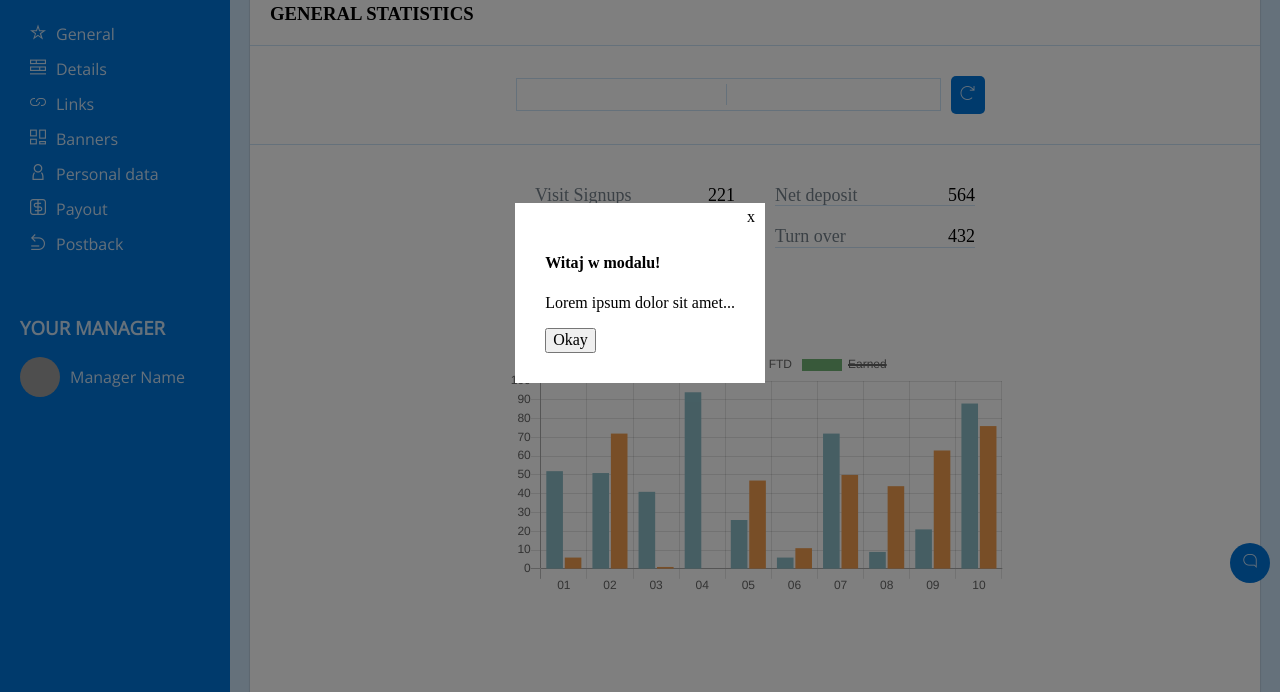
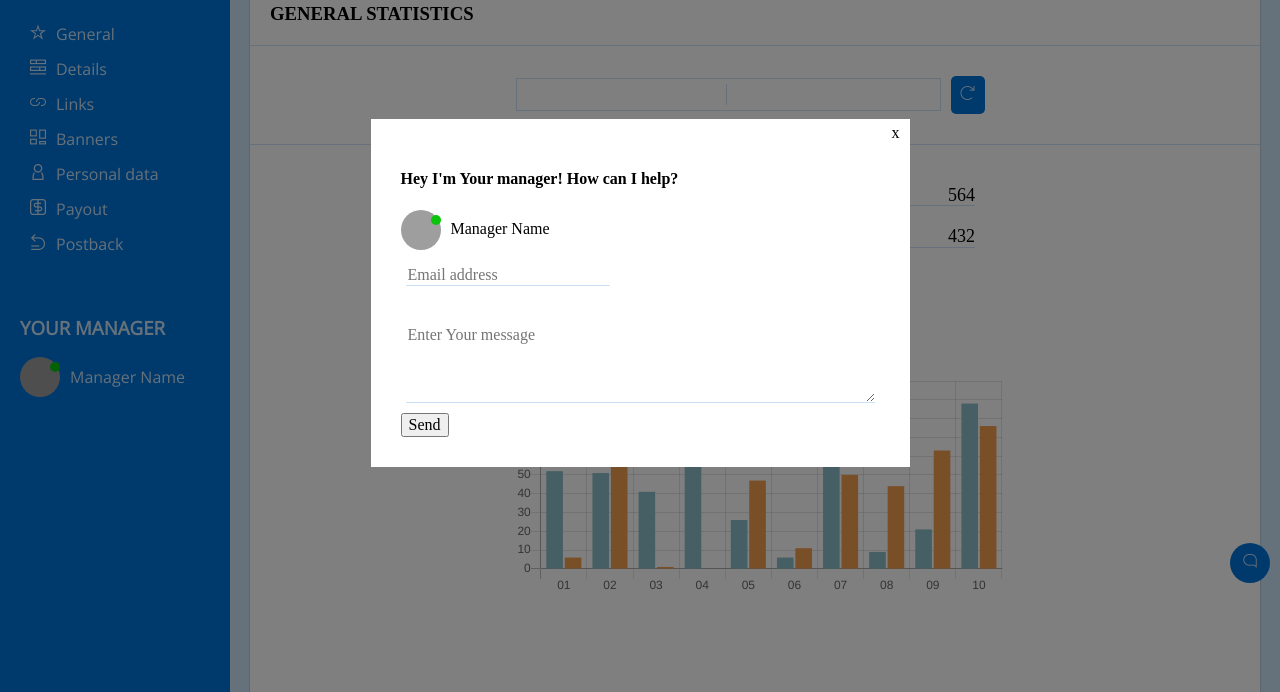
Before and after one commit to patrickkarney/indywidual-project, a website: page index.html in a window 1280 px wide. Both pictures are taken after a click on the button 1250 px from the left and 670 px from the top of the page. Shown: the part 107-799 px from the top of the page. Drawn offline with nearby package versions, Linux system fonts and the light colour scheme; grey boxes are pictures that could not be loaded.

Commit message:
Finish obligatory part

```diff
--- a/index.html
+++ b/index.html
@@ -18,10 +18,18 @@
       <div class="modal" id="myModal">
         <div class="btn-close js--close-modal">x</div>
 
-        <h4>Witaj w modalu!</h4>
-        <p>Lorem ipsum dolor sit amet...</p>
+        <h4>Hey I'm Your manager! How can I help?</h4>
+        <div class="manager-cell">
+          <img class="avatar" src="images/manager.jpg" alt="">
+          <span class="online-dot"></span>
+          <a class="avatar-name">Manager Name</a>
+      </div>
+        <form>
+          <input class="email-input" type="email" placeholder="Email address"><br>
+          <textarea class="message-input" rows="4" cols="50" name="message" placeholder="Enter Your message"></textarea>
+        </form>
 
-        <button class="js--close-modal">Okay</button>
+        <button class="js--close-modal">Send</button>
       </div>
     </div>
 
@@ -79,6 +87,7 @@
             <h3 class="sidebar-subtitle">YOUR MANAGER</h3>
             <div class="manager-cell">
                 <img class="avatar" src="images/manager.jpg" alt="">
+                <span class="online-dot"></span>
                 <a class="avatar-name">Manager Name</a>
             </div>
         </div>
--- a/sass/components/_links.scss
+++ b/sass/components/_links.scss
@@ -1,9 +1,8 @@
 
 
-.link-list{
-    width: 70%;
+.link-list ul{
+    padding-left: 0;
 }
-
 
 .links-wrapper{
     display: flex;
@@ -12,7 +11,10 @@
 }
 
 
+
+
 .link{
+    margin-left: 0px;
     width: 100%;
     display: flex;
     justify-content: space-between;
@@ -20,19 +22,20 @@
     transition: 0.5s;
 
     i{
-        display: none;
+        color: $paragraph-color;
     }
 }
 
 .link-name{
     font-size: $paragraph-font-size;
     font-family: $paragraph-font;
+    margin-right: 10px;
 }
 
 .link:hover{
     background-color: $text-color-light;
     i{
-        display: inline-block;
+        color: $row-text-color;
     }
 }
 
@@ -40,3 +43,9 @@
     cursor: pointer;
     color: $dot-orange;
 }
+
+@media (max-width: 767px){
+    .link a{
+        font-size: 12px;
+    }
+}
--- a/sass/sections/_modal.scss
+++ b/sass/sections/_modal.scss
@@ -36,7 +36,6 @@
     position: relative;
     padding: 30px;
     display: none;
-    z-index: 998;
   }
 
   .modal.show {
@@ -49,3 +48,21 @@
     right: 0;
     padding: 5px 10px;
   }
+
+  .email-input{
+    margin: 10px 5px 10px 5px;
+    border: none;
+    border-bottom: solid $text-color-light 0.5px;
+    display: flex;
+    justify-content: space-between;
+    outline: none;
+  }
+
+  .message-input{
+    margin: 10px 5px 10px 5px;
+    border: none;
+    border-bottom: solid $text-color-light 0.5px;
+    display: flex;
+    justify-content: space-between;
+    outline: none;
+  }
--- a/sass/sections/_sidebar.scss
+++ b/sass/sections/_sidebar.scss
@@ -77,6 +77,18 @@
     display: flex;
     margin: auto;
     align-items: center;
+    position: relative;
+    margin-bottom: 15px;
+
+    .online-dot{
+        position: absolute;
+        height: 10px;
+        width: 10px;
+        background-color: $dot-green;
+        top: 5px;
+        left: 30px;
+        border-radius: 50%;
+    }
 
     a{
         margin-left: 10px;
@@ -93,13 +105,13 @@
 
 @media (max-width: 767px){
     .sidebar{
-        overflow: hidden;
+        overflow: scroll;
         width: 100%;
         height: 60px;
     }
 
     .mobile{
-        height: 80%;
+        height: 65%;
     }
 
     .sidebar .sidebar-header{
```
Also changed, not shown: css/style.css, 1 other file.
